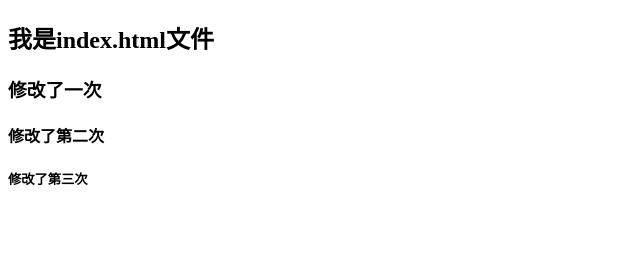
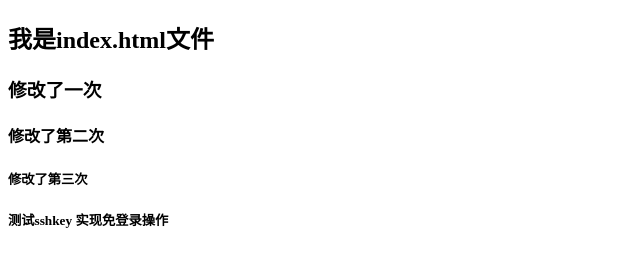
Before and after one commit to a1755475927/git-demo, a plain HTML site: page index.html in a window 1280 px wide. Shown: the whole page, without its empty margins (0-640 px from the left). Drawn offline with Linux system fonts and the light colour scheme.

Commit message:
测试sshkey第一次提交

```diff
--- a/index.html
+++ b/index.html
@@ -11,5 +11,6 @@
     <h3>修改了一次</h3>
     <h4>修改了第二次</h4>
     <h5>修改了第三次</h5>
+    <h5>测试sshkey 实现免登录操作</h5>
 </body>
 </html>
```
